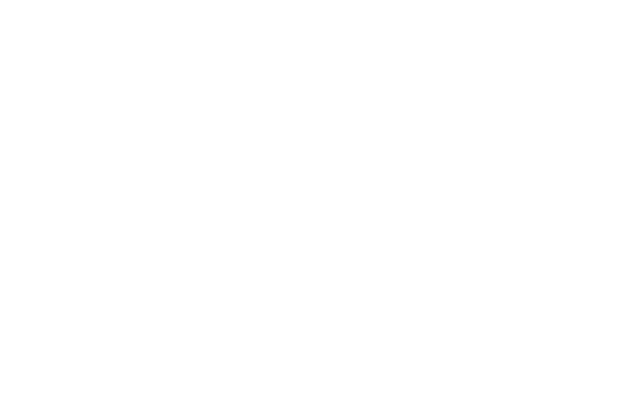
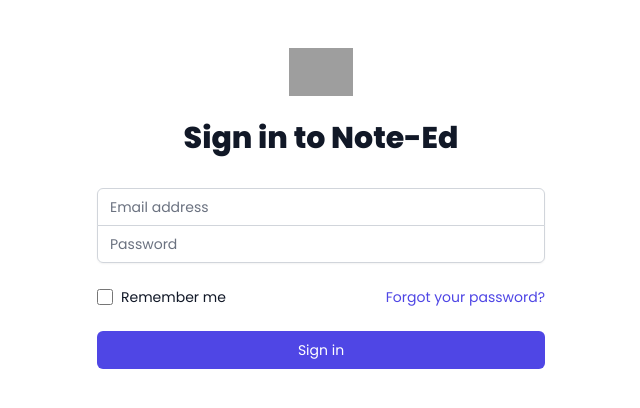
Before and after one commit to ishanjain1502/Note-ed-Dashboard, a React (Create React App) app: page /login in a window 1280 px wide. Before the commit this address had no page. Shown: the top 408 px of the page, without its empty margins (319-959 px from the left). Built offline with nearby package versions, Linux system fonts and the light colour scheme; grey boxes are pictures that could not be loaded.

Commit message:
Add : Login Auth

```diff
--- a/src/App.js
+++ b/src/App.js
@@ -1,14 +1,18 @@
-import logo from './logo.svg';
+import React, {useState} from 'react'
 import './App.css';
 import {Route,Routes} from 'react-router-dom';
 import VideoList from './Components/VideoList';
 import VideoPage from './Components/VideoPage';
+import Login from "./Components/Auth/Login";
+import Register from './Components/Auth/Register';
 function App() {
+  const [loggedInStatus,setloggedInStatus] = useState(true)
   return (
     <Routes>
       <Route path='/dashboard' element={<VideoList/>}></Route>
+      <Route path='/login' element={<Login loggedInStatus={loggedInStatus} setloggedInStatus={setloggedInStatus}/>}></Route>
+      <Route path='/register' element={<Register/>}></Route>
       <Route path='/video/:videoname' element={<VideoPage/>}></Route>
-
     </Routes>
   );
 }
--- /dev/null
+++ b/src/Components/Auth/Login.jsx
@@ -0,0 +1,127 @@
+/*global chrome*/
+import React from 'react'
+import axios from 'axios';
+import { useNavigate } from 'react-router-dom';
+
+// import { LockClosedIcon } from '@heroicons/react/solid'
+
+export default function Login(props) {
+    const navigate = useNavigate();
+    const {loggedInStatus,setloggedInStatus} = props;
+    const sendLoggedinInfo = ({ extensionId, authInfo})=>{
+        chrome.runtime.sendMessage(extensionId, { authInfo }, response => {
+            if (!response.success) {
+              console.log('error sending message', response);
+              return response;
+            }
+            console.log(response)
+          });
+    }
+
+    const loginUser = (e) => {
+        e.preventDefault();
+        console.log("logging in...");
+        axios.post(`https://Backend-1.prathameshdukare.repl.co/api/v1/signin`, {
+            "email":"siya@gmail.com",
+            "password":"siya"
+        }).then(data => data.data)
+        .then(data =>{
+            console.log(data);
+            localStorage.setItem('token', data.token);
+            setloggedInStatus(true);
+
+            //sending loggedin info to extension
+            let authObj =  JSON.stringify({"loggedInStatus":true,authToken:data.token});
+            sendLoggedinInfo({ extensionId: 'fkldjphfipjbgmadnppjeebikbhoaelm', authInfo: authObj})
+
+            // redirect to dashboard
+            navigate('/dashboard');
+        })
+    }
+
+    return (
+        <div className='login-page'>
+
+            <div className="min-h-full flex items-center justify-center py-12 px-4 sm:px-6 lg:px-8">
+                <div className="max-w-md w-full space-y-8">
+                    <div>
+                        <img
+                            className="mx-auto h-12 w-auto"
+                            src="https://tailwindui.com/img/logos/workflow-mark-indigo-600.svg"
+                            alt="Workflow"
+                        />
+                        <h2 className="mt-6 text-center text-3xl font-extrabold text-gray-900">Sign in to Note-Ed</h2>
+
+                    </div>
+                    <form className="mt-8 space-y-6" action="#" method="POST">
+                        <input type="hidden" name="remember" defaultValue="true" />
+                        <div className="rounded-md shadow-sm -space-y-px">
+                            <div>
+                                <label htmlFor="email-address" className="sr-only">
+                                    Email address
+                                </label>
+                                <input
+                                    id="email-address"
+                                    name="email"
+                                    type="email"
+                                    autoComplete="email"
+                                    required
+                                    className="appearance-none rounded-none relative block w-full px-3 py-2 border border-gray-300 placeholder-gray-500 text-gray-900 rounded-t-md focus:outline-none focus:ring-indigo-500 focus:border-indigo-500 focus:z-10 sm:text-sm"
+                                    placeholder="Email address"
+                                />
+                            </div>
+                            <div>
+                                <label htmlFor="password" className="sr-only">
+                                    Password
+                                </label>
+                                <input
+                                    id="password"
+                                    name="password"
+                                    type="password"
+                                    autoComplete="current-password"
+                                    required
+                                    className="appearance-none rounded-none relative block w-full px-3 py-2 border border-gray-300 placeholder-gray-500 text-gray-900 rounded-b-md focus:outline-none focus:ring-indigo-500 focus:border-indigo-500 focus:z-10 sm:text-sm"
+                                    placeholder="Password"
+                                />
+                            </div>
+                        </div>
+
+                        <div className="flex items-center justify-between">
+                            <div className="flex items-center">
+                                <input
+                                    id="remember-me"
+                                    name="remember-me"
+                                    type="checkbox"
+                                    className="h-4 w-4 text-indigo-600 focus:ring-indigo-500 border-gray-300 rounded"
+                                />
+                                <label htmlFor="remember-me" className="ml-2 block text-sm text-gray-900">
+                                    Remember me
+                                </label>
+                            </div>
+
+                            <div className="text-sm">
+                                <a href="#" className="font-medium text-indigo-600 hover:text-indigo-500">
+                                    Forgot your password?
+                                </a>
+                            </div>
+                        </div>
+
+                        <div>
+                            <button
+                                type="submit"
+                                onClick={loginUser}
+                                className="group relative w-full flex justify-center py-2 px-4 border border-transparent text-sm font-medium rounded-md text-white bg-indigo-600 hover:bg-indigo-700 focus:outline-none focus:ring-2 focus:ring-offset-2 focus:ring-indigo-500"
+                            >
+                                <span className="absolute left-0 inset-y-0 flex items-center pl-3">
+                                    {/* <LockClosedIcon className="h-5 w-5 text-indigo-500 group-hover:text-indigo-400" aria-hidden="true" /> */}
+                                </span>
+                                Sign in
+                            </button>
+                        </div>
+                    </form>
+                </div>
+            </div>
+
+        </div>
+    )
+}
--- /dev/null
+++ b/src/Components/Auth/Register.jsx
@@ -0,0 +1,60 @@
+import React from 'react'
+
+export default function Register() {
+  return (
+    <div>
+
+<div class="bg-grey-lighter min-h-screen flex flex-col">
+            <div class="container max-w-sm mx-auto flex-1 flex flex-col items-center justify-center px-2">
+                <div class="bg-white px-6 py-8 rounded shadow-md text-black w-full">
+                    <h1 class="mb-8 text-3xl text-center">Sign up</h1>
+                    <input
+                        type="text"
+                        class="block border border-grey-light w-full p-3 rounded mb-4"
+                        name="fullname"
+                        placeholder="Full Name" />
+
+                    <input
+                        type="text"
+                        class="block border border-grey-light w-full p-3 rounded mb-4"
+                        name="email"
+                        placeholder="Email" />
+
+                    <input
+                        type="password"
+                        class="block border border-grey-light w-full p-3 rounded mb-4"
+                        name="password"
+                        placeholder="Password" />
+                    <input
+                        type="password"
+                        class="block border border-grey-light w-full p-3 rounded mb-4"
+                        name="confirm_password"
+                        placeholder="Confirm Password" />
+
+                    <button
+                        type="submit"
+                        class="w-full text-center py-3 rounded bg-green text-white hover:bg-green-dark focus:outline-none my-1"
+                    >Create Account</button>
+
+                    <div class="text-center text-sm text-grey-dark mt-4">
+                        By signing up, you agree to the
+                        <a class="no-underline border-b border-grey-dark text-grey-dark" href="#">
+                            Terms of Service
+                        </a> and
+                        <a class="no-underline border-b border-grey-dark text-grey-dark" href="#">
+                            Privacy Policy
+                        </a>
+                    </div>
+                </div>
+
+                <div class="text-grey-dark mt-6">
+                    Already have an account?
+                    <a class="no-underline border-b border-blue text-blue" href="../login/">
+                        Log in
+                    </a>.
+                </div>
+            </div>
+        </div>
+    </div>
+  )
+}
```
Also changed, not shown: src/Components/VideoPage.jsx (+28 -33 lines).
